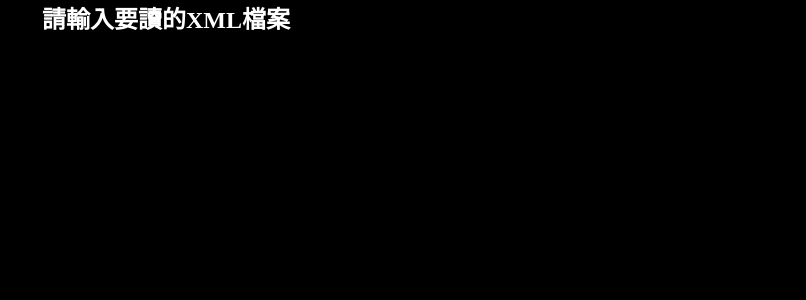
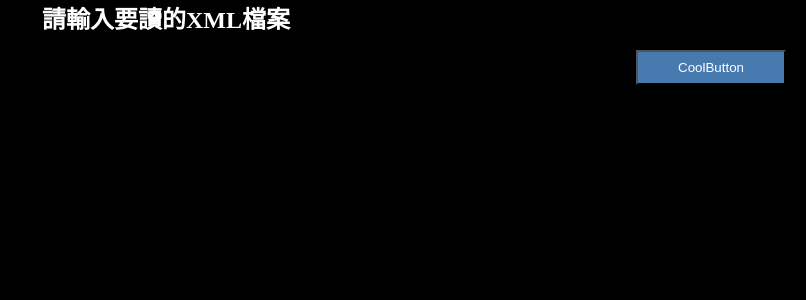
Before and after one commit to Darkgrouptw/3D-House, a PHP site: page /draw.php in a window 1280 px wide. Shown: the top 300 px of the page, without its empty margins (474-1280 px from the left). Run offline with PHP 8.4, Linux system fonts and the light colour scheme.

Commit message:
draw.php 新增尚未有功能的選單按鈕 css/style.css 新增為上述按鈕使用的css

```diff
--- a/css/style.css
+++ b/css/style.css
@@ -77,3 +77,14 @@ body
     box-shadow: inset 0 0 10px #FFFFFF;
     transition: box-shadow 0.3s ease;
 }
+
+.RightUpButton{
+    position: fixed;
+    top: 50;
+    right: 20;
+    width: 150px;
+    background: #477AAE;
+    height: 35px;
+    cursor: pointer;
+    color: white;
+}
--- a/draw.php
+++ b/draw.php
@@ -56,6 +56,7 @@
             </div>
 
         </div>
+    <input type="button" class="RightUpButton" value="CoolButton">
 	<?php
 		if($OpenSuccess)
 		{
```
